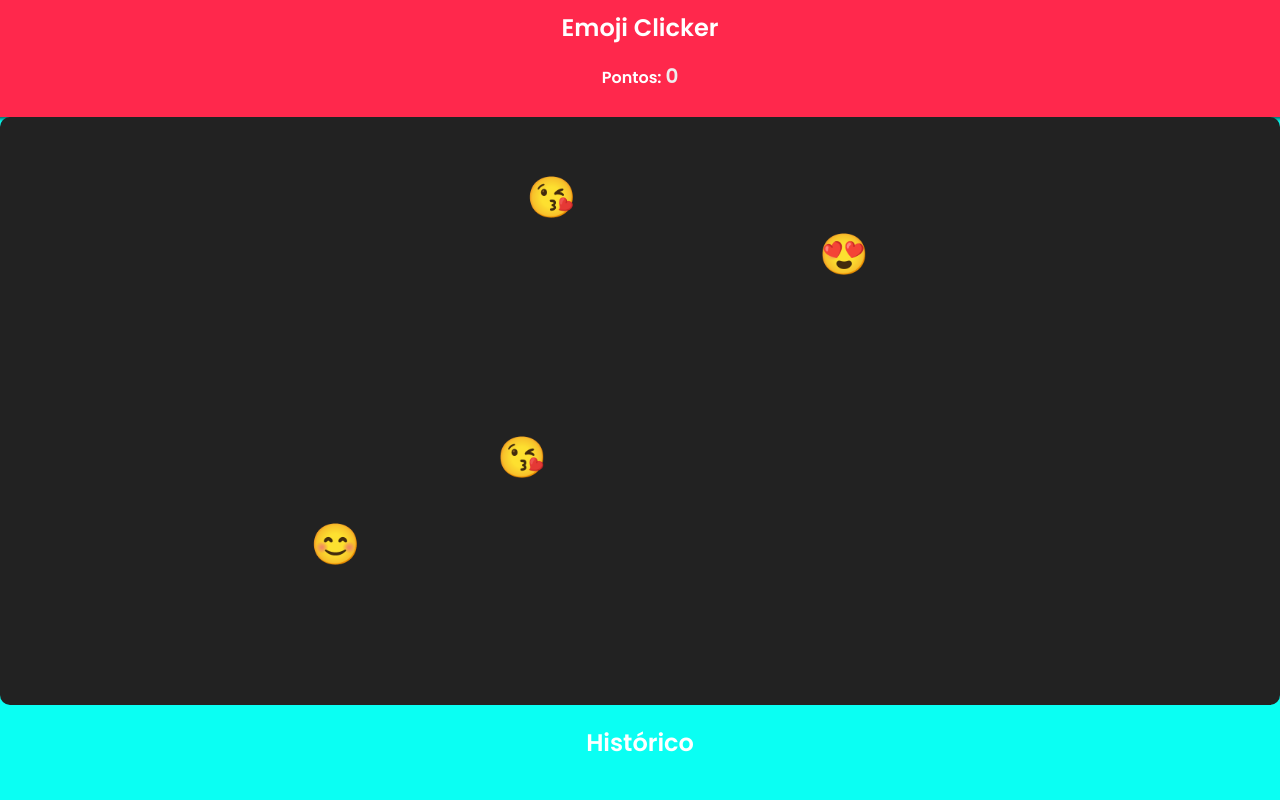
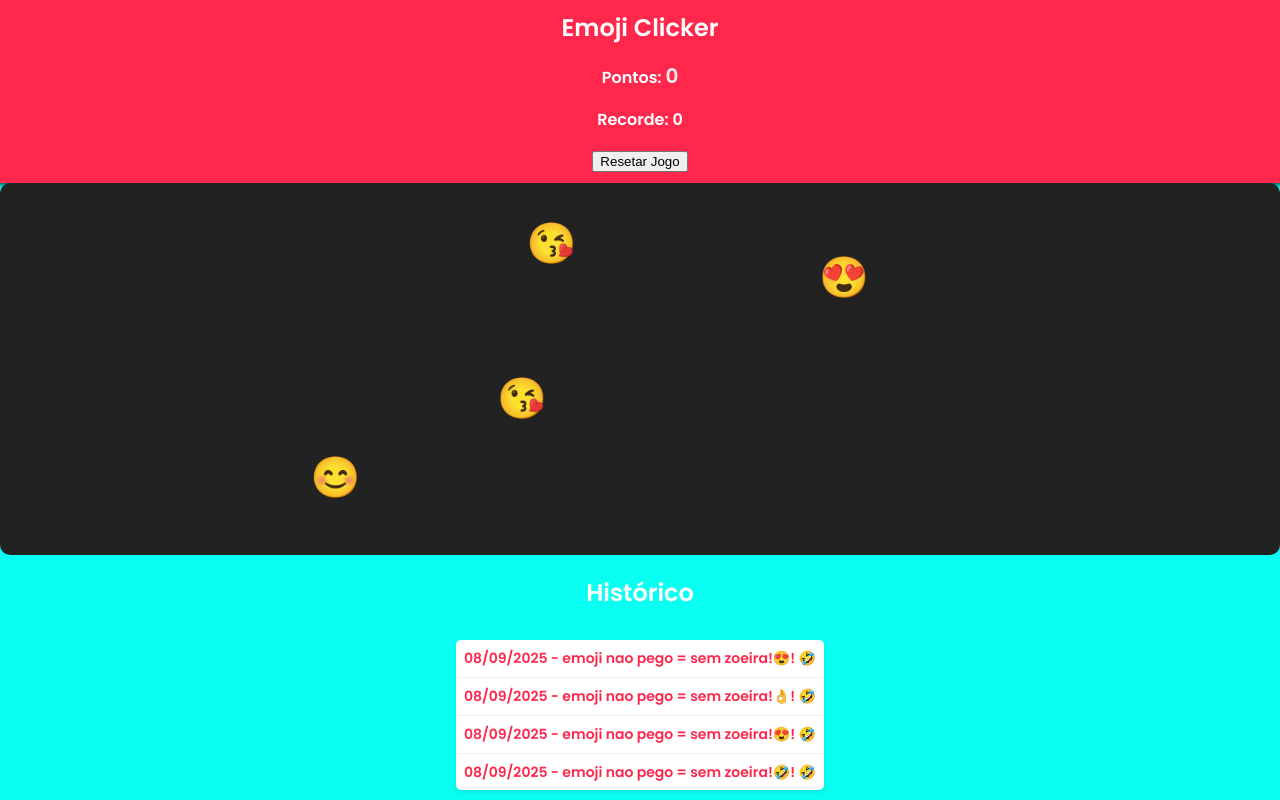
Before and after one commit to PinhoBr/emojis-click, a plain HTML site: page index.html in a window 1280 px wide. Drawn offline with Linux system fonts and the light colour scheme.

Commit message:
Add files via upload

```diff
--- a/index.html
+++ b/index.html
@@ -11,6 +11,8 @@
     <div id="header">
         <h1>Emoji Clicker</h1>
         <p>Pontos: <span id="pontos"> 0</span> </p>
+        <p>Recorde: <span id="recorde">0</span></p>
+        <button id="reset-btn">Resetar Jogo</button>
     </div>
 
     <div id="game-area">
--- a/js/app.js
+++ b/js/app.js
@@ -1,8 +1,14 @@
 const areaJogo = document.querySelector('#game-area')
 const PontosDisplay = document.querySelector('#pontos')
 const ListaHistorico = document.querySelector('#historico')
+const recordedisplay = document.querySelector('#recorde')
+const resetBtn = document.querySelector('#reset-btn')
 
 let pontos = 0;
+let recorde = localStorage.getItem('recorde') ? parseInt(localStorage.getItem('recorde')) : 0
+
+PontosDisplay.textContent = pontos
+recordedisplay.textContent = recorde
 const emojis = ['😊','👌','😂','🤣','😍','😘']
 const mensagensZoeiras = [
     'mandou ver no emoji calabreso!😉',
@@ -43,7 +49,7 @@ function criarEmoji() {
     emoji.addEventListener('click', ()=>{
      emoji.classList.add('clicado')
      pontos += 5
-     PontosDisplay.textContent = pontos
+
 
      const mensagem = mensagensZoeiras[Math.floor(Math.random()*mensagensZoeiras.length)]
      adicionarHistorico(`${mensagem} (${emoji.textContent})`)
@@ -56,13 +62,10 @@ function criarEmoji() {
     setTimeout(() =>{
         if(emoji.isConnected){
             emoji.remove()
-            pontos = math.max(0, pontos -1)
-            pontosDisplay.textContent = pontos
-            adicionarHistorico()
+            pontos = Math.max(0, pontos -1)
+            PontosDisplay.textContent = pontos
             adicionarHistorico(`emoji nao pego = sem zoeira!${emoji.textContent}! 🤣`)
         }
-
-
     },2000)
 }
 setInterval(criarEmoji, 500)
```
